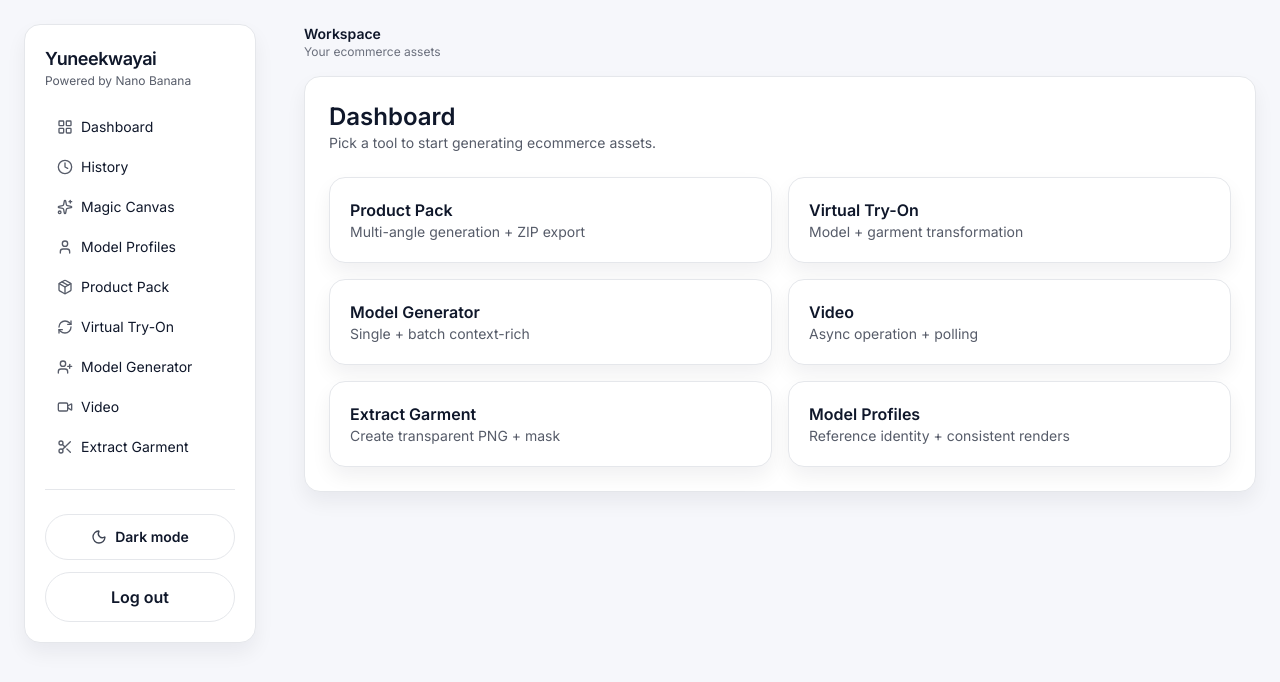
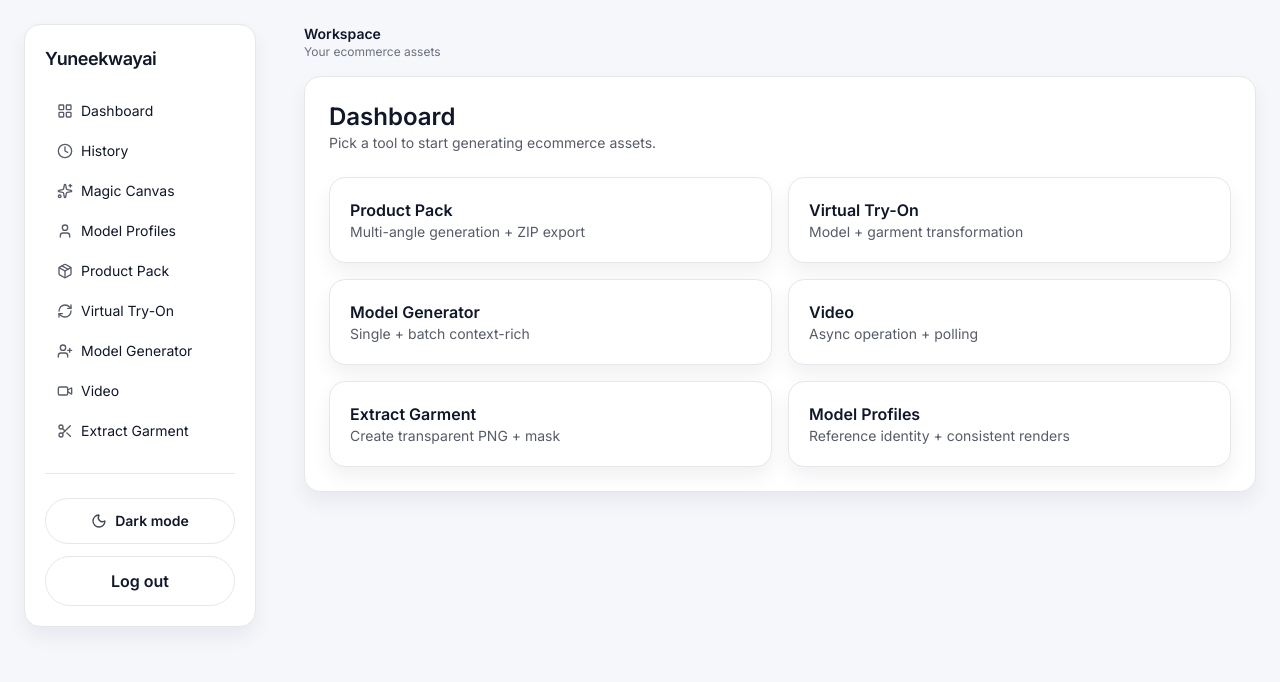
Before and after one commit to balaji1732000/virtual_tryon_yuneekway, a Next.js app: page /app in a window 1280 px wide. Shown: the top 682 px of the page. Built offline with nearby package versions, Linux system fonts and the light colour scheme.

Commit message:
Chore: remove Nano Banana branding

```diff
--- a/src/app/app/layout.tsx
+++ b/src/app/app/layout.tsx
@@ -22,7 +22,6 @@ export default function AppLayout({ children }: { children: ReactNode }) {
         <div className="glass-panel p-5">
           <div className="mb-5">
             <div className="text-lg font-semibold tracking-tight">Yuneekwayai</div>
-            <div className="text-xs opacity-70">Powered by Nano Banana</div>
           </div>
 
           <nav className="space-y-1">
--- a/src/app/layout.tsx
+++ b/src/app/layout.tsx
@@ -6,7 +6,7 @@ const inter = Inter({ subsets: ["latin"] });
 
 export const metadata: Metadata = {
   title: "Yuneekwayai",
-  description: "Ecommerce image generation SaaS powered by Nano Banana",
+  description: "Ecommerce image generation SaaS",
 };
 
 export default function RootLayout({
```
